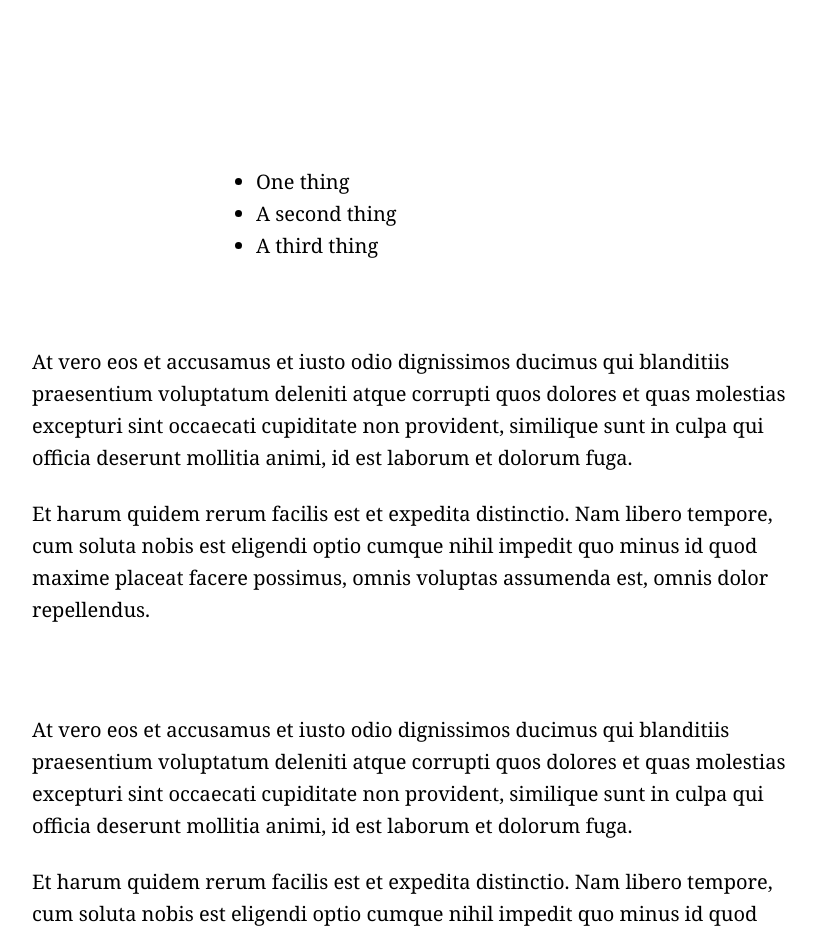
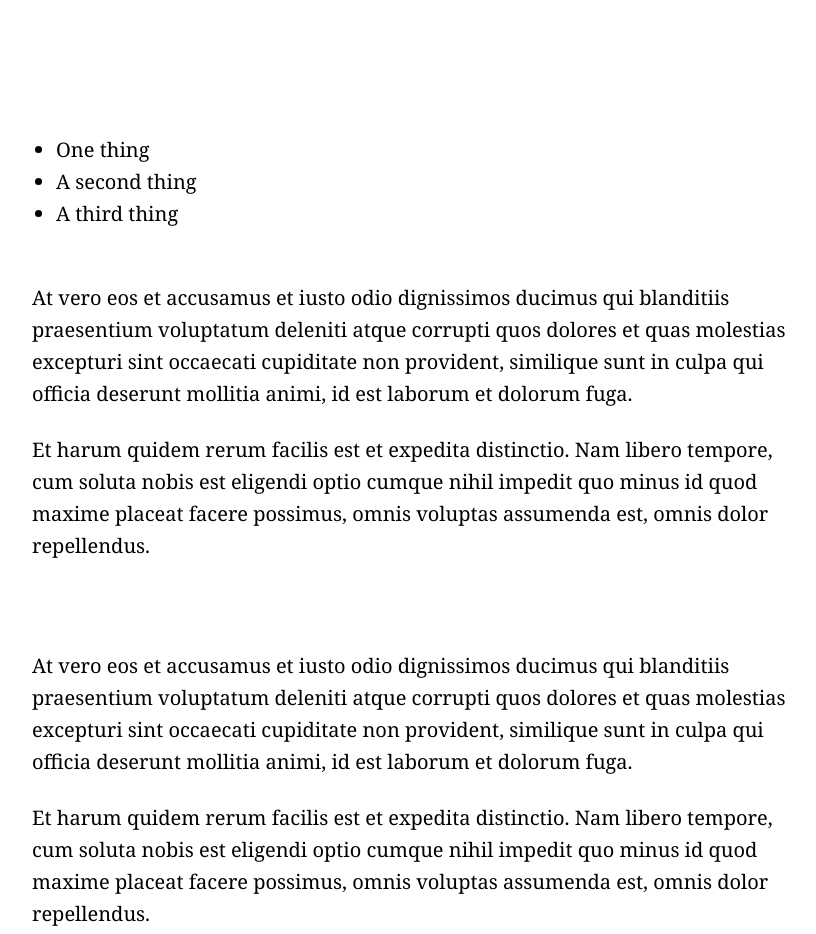
Before and after one commit to JSorrell99/Project-2-Senator-Wages, a plain HTML site: page index.html in a window 1280 px wide. Shown: the part 6560-7494 px from the top of the page, without its empty margins (224-1040 px from the left). Drawn offline with nearby package versions, Linux system fonts and the light colour scheme; a script that the page names is missing.

Commit message:
Update index.html

```diff
--- a/index.html
+++ b/index.html
@@ -285,12 +285,6 @@
         <p>This map compares all states, highlighting those <span style="color: #ffa600; font-weight: bold;">below</span>, <span style="color: #bc5090; font-weight: bold;">at</span>, and <span style="color: #003f5c; font-weight: bold;">above</span> the federal minimum wage.</p>
     </div>
 </div>
- <div class="content">
-        <ul>
-            <li>One thing</li>
-            <li>A second thing</li>
-            <li>A third thing</li>
-        </ul>
 </div>
 
     <script src="https://unpkg.com/intersection-observer@0.5.1/intersection-observer.js"></script>
@@ -336,6 +330,12 @@
         });
         </script>
     </div>
+      <div class="post-scrolly-content">
+        <ul>
+            <li>One thing</li>
+            <li>A second thing</li>
+            <li>A third thing</li>
+        </ul>
     </div>
     <div class="content">
         <p>At vero eos et accusamus et iusto odio dignissimos ducimus qui blanditiis praesentium voluptatum deleniti
```
